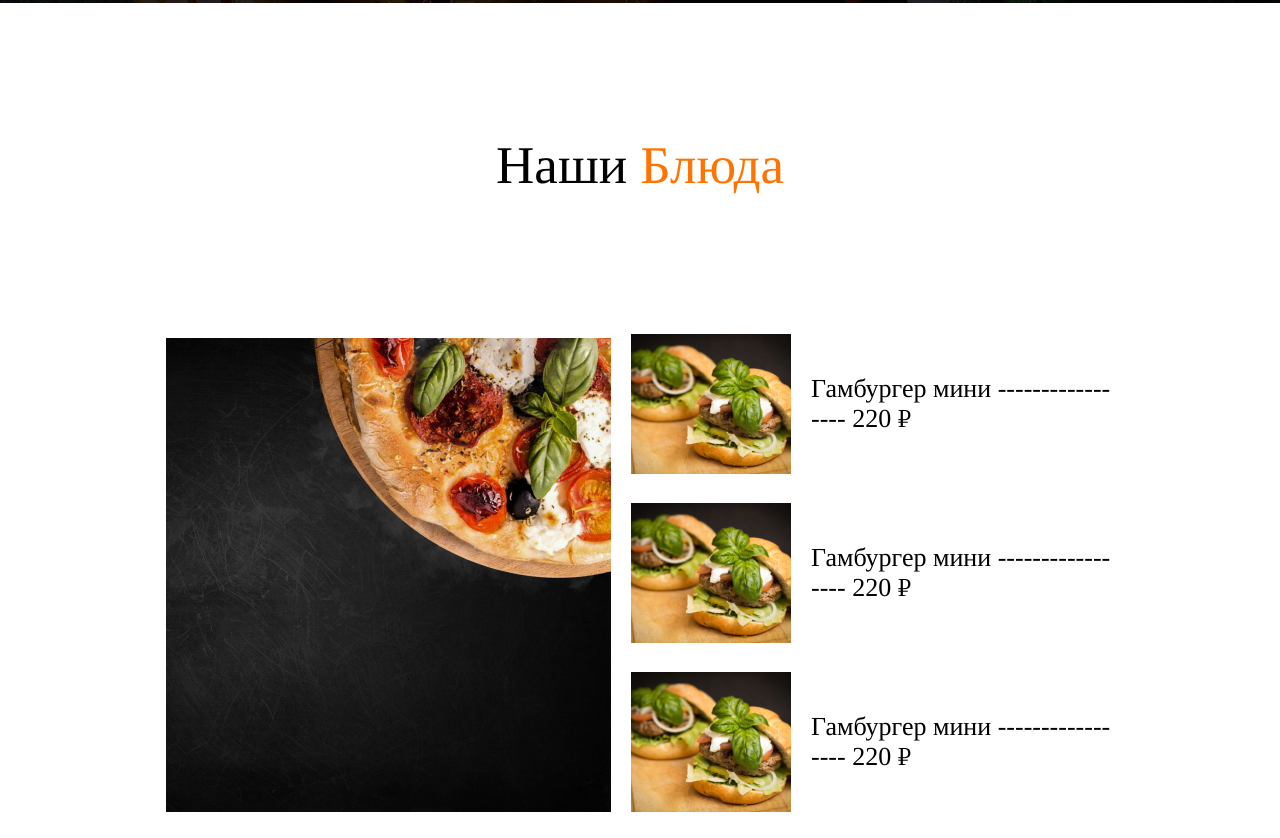
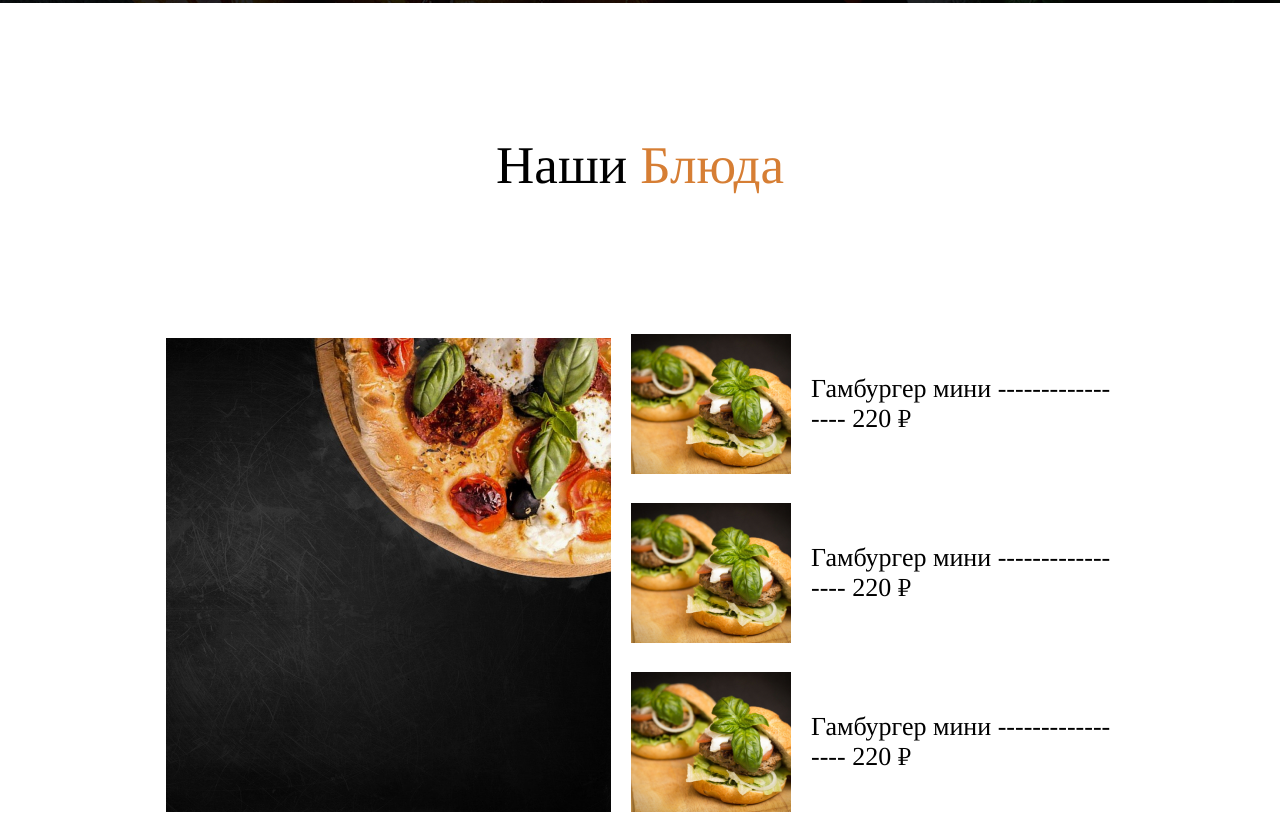
Before and after one commit to habivan/open, a plain HTML site: page index.html in a window 1280 px wide. Shown: the part 2155-2993 px from the top of the page. Drawn offline with nearby package versions, Linux system fonts and the light colour scheme.

Commit message:
Update style.css

```diff
--- a/style.css
+++ b/style.css
@@ -305,7 +305,7 @@ body {
 }
 
 .dishes_title span {
-  color: #FF7400;
+  color: #D67E34;
 }
 
 .burgers {
```
